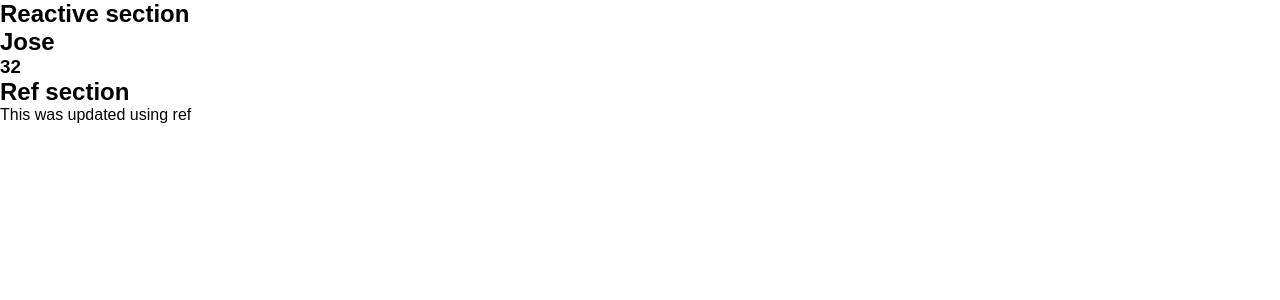
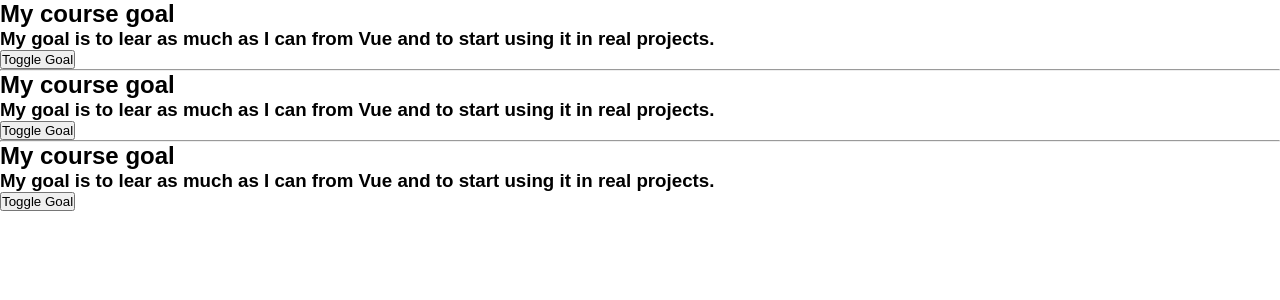
Before and after one commit to salvadorperezm/vue-composition-api-intro, a Vue app: page / in a window 1280 px wide. Shown: the top 300 px of the page. Built offline with nearby package versions, Linux system fonts and the light colour scheme.

Commit message:
Added regular functions instead of methods

```diff
--- a/src/App.vue
+++ b/src/App.vue
@@ -1,31 +1,97 @@
 <template>
   <section>
-    <h2>Reactive section</h2>
-    <h1>{{ user.name }}</h1>
-    <h3>{{ user.age }}</h3>
+    <h2>My course goal</h2>
+    <!-- Task 1: Output your main course goal with the help of the composition API -->
+    <!-- Don't hardcode it into the template, instead hardcode it into the JS code -->
+    <h3 :class="goalVisibility">{{ courseGoal }}</h3>
+    <!-- Task 2: Toggle (show/hide) the goal with the help of the button -->
+    <button @click="toggleGoal">Toggle Goal</button>
+    <!-- Task 3: manage data in three ways -->
+    <!-- => Separate refs -->
+    <!-- => Ref object -->
+    <!-- => Reactive object -->
+    <!-- Task 4: Also solve the assignment with the Options API -->
   </section>
+  <hr />
   <section>
-    <h2>Ref section</h2>
-    <p>{{ refValue }}</p>
+    <h2>My course goal</h2>
+    <!-- Task 1: Output your main course goal with the help of the composition API -->
+    <!-- Don't hardcode it into the template, instead hardcode it into the JS code -->
+    <h3 :class="refObject.refGoalVisibility">{{ refObject.refCourseGoal }}</h3>
+    <!-- Task 2: Toggle (show/hide) the goal with the help of the button -->
+    <button @click="refToggleGoal">Toggle Goal</button>
+    <!-- Task 3: manage data in three ways -->
+    <!-- => Separate refs -->
+    <!-- => Ref object -->
+    <!-- => Reactive object -->
+    <!-- Task 4: Also solve the assignment with the Options API -->
+  </section>
+  <hr>
+  <section>
+    <h2>My course goal</h2>
+    <!-- Task 1: Output your main course goal with the help of the composition API -->
+    <!-- Don't hardcode it into the template, instead hardcode it into the JS code -->
+    <h3 :class="reactiveObject.reactiveGoalVisibility">{{ reactiveObject.reactiveCourseGoal }}</h3>
+    <!-- Task 2: Toggle (show/hide) the goal with the help of the button -->
+    <button @click="reactiveToggleGoal">Toggle Goal</button>
+    <!-- Task 3: manage data in three ways -->
+    <!-- => Separate refs -->
+    <!-- => Ref object -->
+    <!-- => Reactive object -->
+    <!-- Task 4: Also solve the assignment with the Options API -->
   </section>
 </template>
 
 <script setup>
 import { reactive, ref } from 'vue';
 
-const refValue = ref('This was created with ref');
+// Separate refs
+const courseGoal = ref('My goal is to lear as much as I can from Vue and to start using it in real projects.');
+const goalVisibility = ref('show');
 
-const user = reactive({
-  name: 'Salvador',
-  age: 23
-});
+const toggleGoal = () => {
+  if (goalVisibility.value === 'show') {
+    goalVisibility.value = 'hide'
+  } else {
+    goalVisibility.value = 'show'
+  }
+}
 
-setTimeout(() => {
-  user.name = 'Jose';
-  user.age = 32;
-  refValue.value = 'This was updated using ref';
-}, 2000)
+// Ref object
+const refObject = ref({
+  refCourseGoal: 'My goal is to lear as much as I can from Vue and to start using it in real projects.',
+  refGoalVisibility: 'show'
+})
 
+const refToggleGoal = () => {
+  if (refObject.value.refGoalVisibility === 'show') {
+    refObject.value.refGoalVisibility = 'hide'
+  } else {
+    refObject.value.refGoalVisibility = 'show'
+  }
+}
+
+// Reactive
+const reactiveObject = reactive({
+  reactiveCourseGoal: 'My goal is to lear as much as I can from Vue and to start using it in real projects.',
+  reactiveGoalVisibility: 'show'
+})
+
+const reactiveToggleGoal = () => {
+  if (reactiveObject.reactiveGoalVisibility === 'show') {
+    reactiveObject.reactiveGoalVisibility = 'hide'
+  } else {
+    reactiveObject.reactiveGoalVisibility = 'show'
+  }
+}
 </script>
 
-<style scoped></style>
+<style scoped>
+.show {
+  display: block;
+}
+
+.hide {
+  display: none;
+}
+</style>
```
